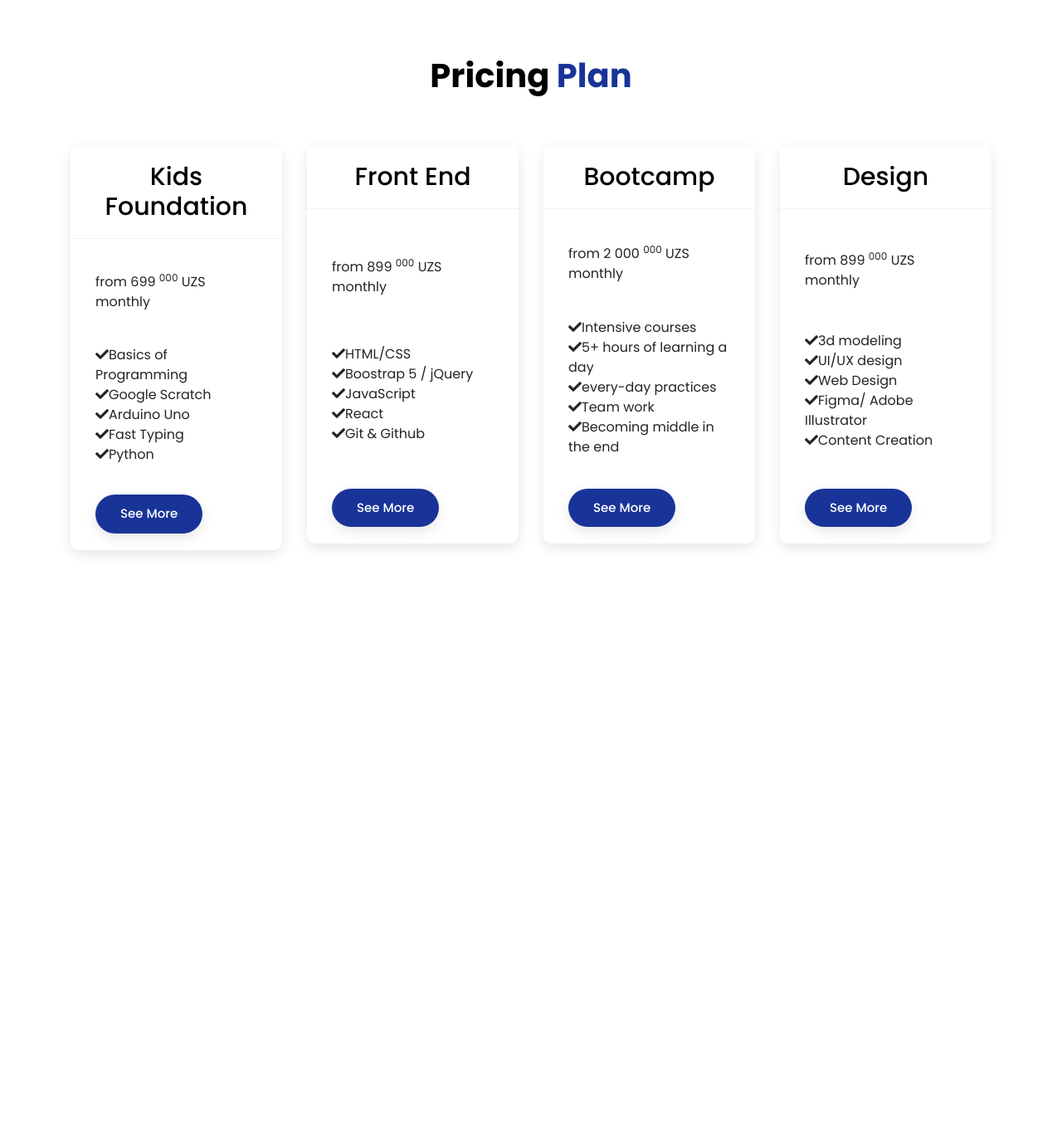
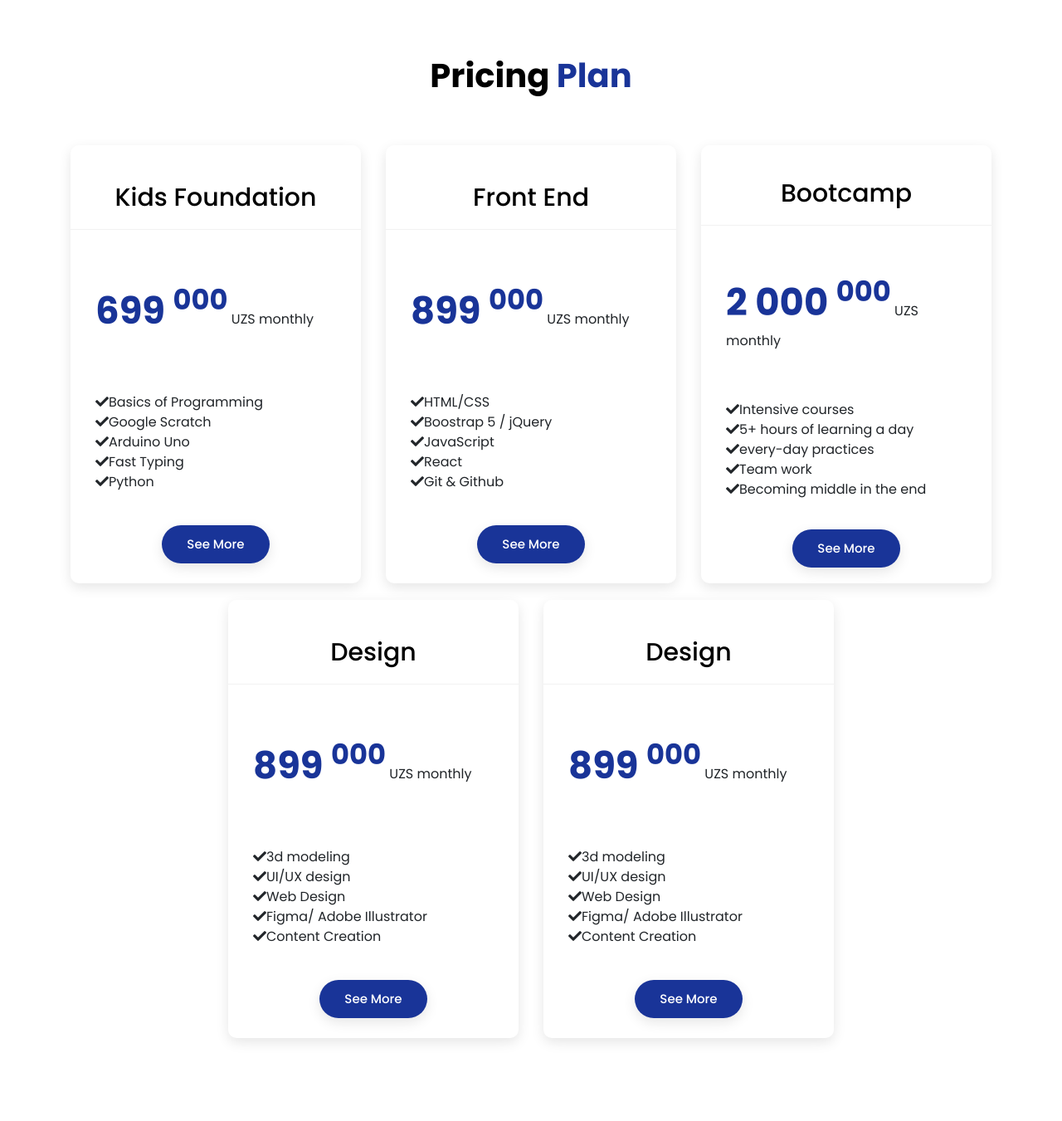
Before and after one commit to Dawroun/IlmHub, a PHP site: page / in a window 1280 px wide. Shown: the part 4316-5667 px from the top of the page at 83% size. Before the commit the page ends 4984 px from the top, so only its background shows below. Run offline with PHP 8.4, Linux system fonts and the light colour scheme.

Commit message:
pricing section

```diff
--- a/css/style.css
+++ b/css/style.css
@@ -784,10 +784,11 @@ a {
 .pricing-plan {
   box-shadow: var(--shadow-black-100);
   border-radius: 10px;
-  min-height: 30rem;
+  min-height: 33rem;
   display: flex;
   flex-direction: column;
-  justify-content: space-between;
+  justify-content: space-evenly;
+  margin-bottom: 20px;
 }
 
 .pricing-plan .pricing-header {
@@ -808,10 +809,23 @@ a {
   padding: 40px 30px;
 }
 
+.pricing-plan .pricing-price .currency {
+}
+
+.pricing-plan .pricing-price .price {
+  font-size: 45px;
+  font-weight: 700;
+  color: var(--main-color);
+}
+
+.pricing-plan .pricing-price .period {
+}
+
 .pricing-plan .pricing-body {
   padding: 0 30px;
 }
 
 .pricing-plan .pricing-footer {
-  padding: 20px 30px 20px;
+  /* padding: 20px 30px; */
+  align-self: center;
 }
--- a/index.html
+++ b/index.html
@@ -419,14 +419,14 @@
           </div>
         </div>
       </div>
-      <div class="row">
-        <div class="col-lg-3 col-md-6">
+      <div class="row justify-content-center">
+        <div class="col-lg-4 col-md-6">
           <div class="pricing-plan">
             <div class="pricing-header">
               <h3>Kids Foundation</h3>
             </div>
             <div class="pricing-price">
-              <span class="price">from 699 <sup>000</sup></span>
+              <span class="price"> 699 <sup>000</sup></span>
               <span class="currency">UZS</span>
               <span class="period">monthly</span>
 
@@ -446,13 +446,13 @@
           </div>
         </div>
 
-        <div class="col-lg-3 col-md-6">
+        <div class="col-lg-4 col-md-6">
           <div class="pricing-plan">
             <div class="pricing-header">
               <h3>Front End</h3>
             </div>
             <div class="pricing-price">
-              <span class="price">from 899 <sup>000</sup></span>
+              <span class="price"> 899 <sup>000</sup></span>
               <span class="currency">UZS</span>
               <span class="period">monthly</span>
 
@@ -472,13 +472,13 @@
           </div>
         </div>
 
-        <div class="col-lg-3 col-md-6">
+        <div class="col-lg-4 col-md-6">
           <div class="pricing-plan">
             <div class="pricing-header">
               <h3>Bootcamp</h3>
             </div>
             <div class="pricing-price">
-              <span class="price">from 2 000 <sup>000</sup></span>
+              <span class="price">2 000 <sup>000</sup></span>
               <span class="currency">UZS</span>
               <span class="period">monthly</span>
 
@@ -498,13 +498,39 @@
           </div>
         </div>
 
-        <div class="col-lg-3 col-md-6">
+        <div class="col-lg-4 col-md-6">
           <div class="pricing-plan">
             <div class="pricing-header">
               <h3>Design</h3>
             </div>
             <div class="pricing-price">
-              <span class="price">from 899 <sup>000</sup></span>
+              <span class="price"> 899 <sup>000</sup></span>
+              <span class="currency">UZS</span>
+              <span class="period">monthly</span>
+
+            </div>
+            <div class="pricing-body">
+              <ul>
+                <li><i class="fas fa-check"></i>3d modeling</li>
+                <li><i class="fas fa-check"></i>UI/UX design</li>
+                <li><i class="fas fa-check"></i>Web Design </li>
+                <li><i class="fas fa-check"></i>Figma/ Adobe Illustrator</li>
+                <li><i class="fas fa-check"></i>Content Creation</li>
+              </ul>
+            </div>
+            <div class="pricing-footer">
+              <a href="#courses" class="btn btn-2">See More</a>
+            </div>
+          </div>
+        </div>
+
+        <div class="col-lg-4 col-md-6">
+          <div class="pricing-plan">
+            <div class="pricing-header">
+              <h3>Design</h3>
+            </div>
+            <div class="pricing-price">
+              <span class="price"> 899 <sup>000</sup></span>
               <span class="currency">UZS</span>
               <span class="period">monthly</span>
 
```
